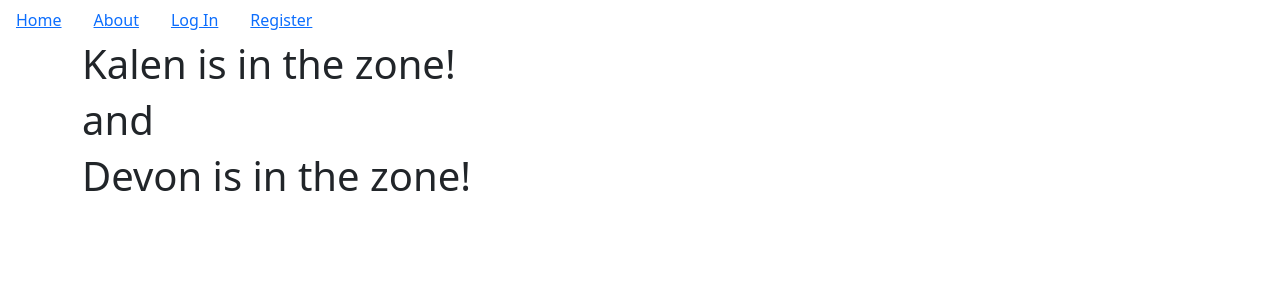
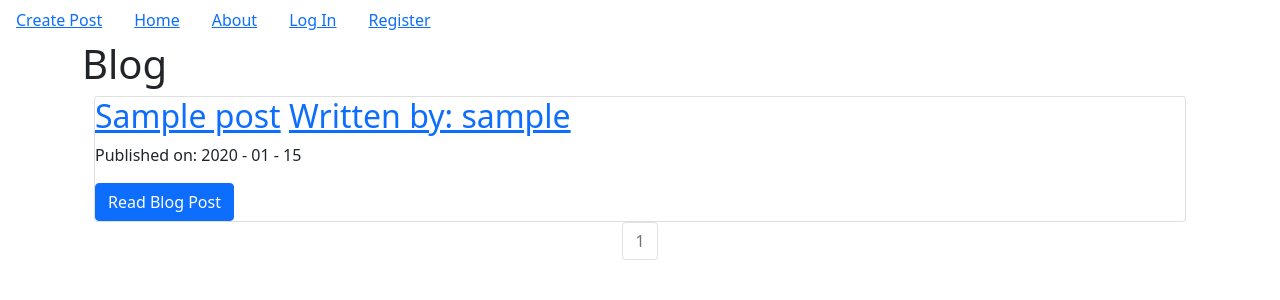
Before and after one commit to DevonJenkins/Flask-blog, a Flask app: page / in a window 1280 px wide. Shown: the top 300 px of the page. Run offline with Flask 2, Linux system fonts and the light colour scheme; tables that the repository leaves empty hold one stand-in row (values such as "Sample post"); parts of the project's set-up code (start-up, migrations or seed data) failed here and were passed over.

Commit message:
finish basic blog app

```diff
--- a/myapp/core/views.py
+++ b/myapp/core/views.py
@@ -1,13 +1,15 @@
 # core/views.py
 
 from flask import render_template, request, Blueprint
+from myapp.models import BlogPost
 
 core = Blueprint('core', __name__)
 
 @core.route('/')
 def index():
-
-    return render_template('index.html')
+    page = request.args.get('page', 1, type=int)
+    blog_posts = BlogPost.query.order_by(BlogPost.date.desc()).paginate(page=page, per_page=5)
+    return render_template('index.html', blog_posts=blog_posts)
 
 @core.route('/info')
 def info():
--- a/myapp/templates/base.html
+++ b/myapp/templates/base.html
@@ -10,6 +10,9 @@
 </head>
 <body>
     <ul class="nav">
+        <li class="nav-link">
+            <a href="{{url_for('blog_posts.create_post')}}">Create Post</a>
+        </li>
         <li class="nav-link">
             <a href="{{url_for('core.index')}}">Home</a>
         </li>
--- a/myapp/templates/index.html
+++ b/myapp/templates/index.html
@@ -1,10 +1,36 @@
 {% extends "base.html" %}
 {% block content %}
     <div class="jumbotron">
-        <h1>Kalen is in the zone!</h1>
-        <h1>and</h1>
-        <h1>Devon is in the zone!</h1>
+        <h1>Blog</h1>
+    </div>
+    <div class="container">
+        {% for post in blog_posts.items %}
+            <div class="card">
+                <div class="car-boy">
+                    <h2>
+                        <a class="card-title" href="{{url_for('blog_posts.blog_post', blog_post_id=post.id)}}">{{post.title}}</a>
+                        <a href="{{url_for('users.user_posts', username=post.author.username)}}">Written by: {{post.author.username}}</a>
+                    </h2>
+                    <p>Published on: {{post.date.strftime('%Y - %m - %d')}}</p>
+                    <a class="btn btn-primary" href="{{url_for('blog_posts.blog_post', blog_post_id=post.id)}}">Read Blog Post</a>
+                </div>
+            </div>
+        {% endfor %}
     </div>
 
-
+    <nav aria-label="Page Navigation example">
+        <ul class="pagination justify-content-center">
+            {% for page_num in blog_posts.iter_pages(left_edge=1, right_edge=1, left_current=1, right_current=2) %}
+                {% if blog_posts.page == page_num %}
+                <li class="page-item disabled">
+                    <a class="page-link" href="{{url_for('core.index', page=page_num)}}">{{ page_num }}</a>
+                </li>
+                {% else %}
+                <li class="page-item">
+                    <a class="page-link" href="{{url_for('core.index', page=page_num)}}">{{ page_num }}</a>
+                </li>
+                {% endif %}
+            {% endfor %}
+        </ul>
+    </nav>
 {% endblock %}
```
Also changed, not shown: myapp/__init__.py (+10 -0 lines), myapp/blog_posts/views.py (+13 -7 lines), myapp/templates/blog_post.html (added, +18 -0 lines), myapp/templates/create_post.html (added, +20 -0 lines).
